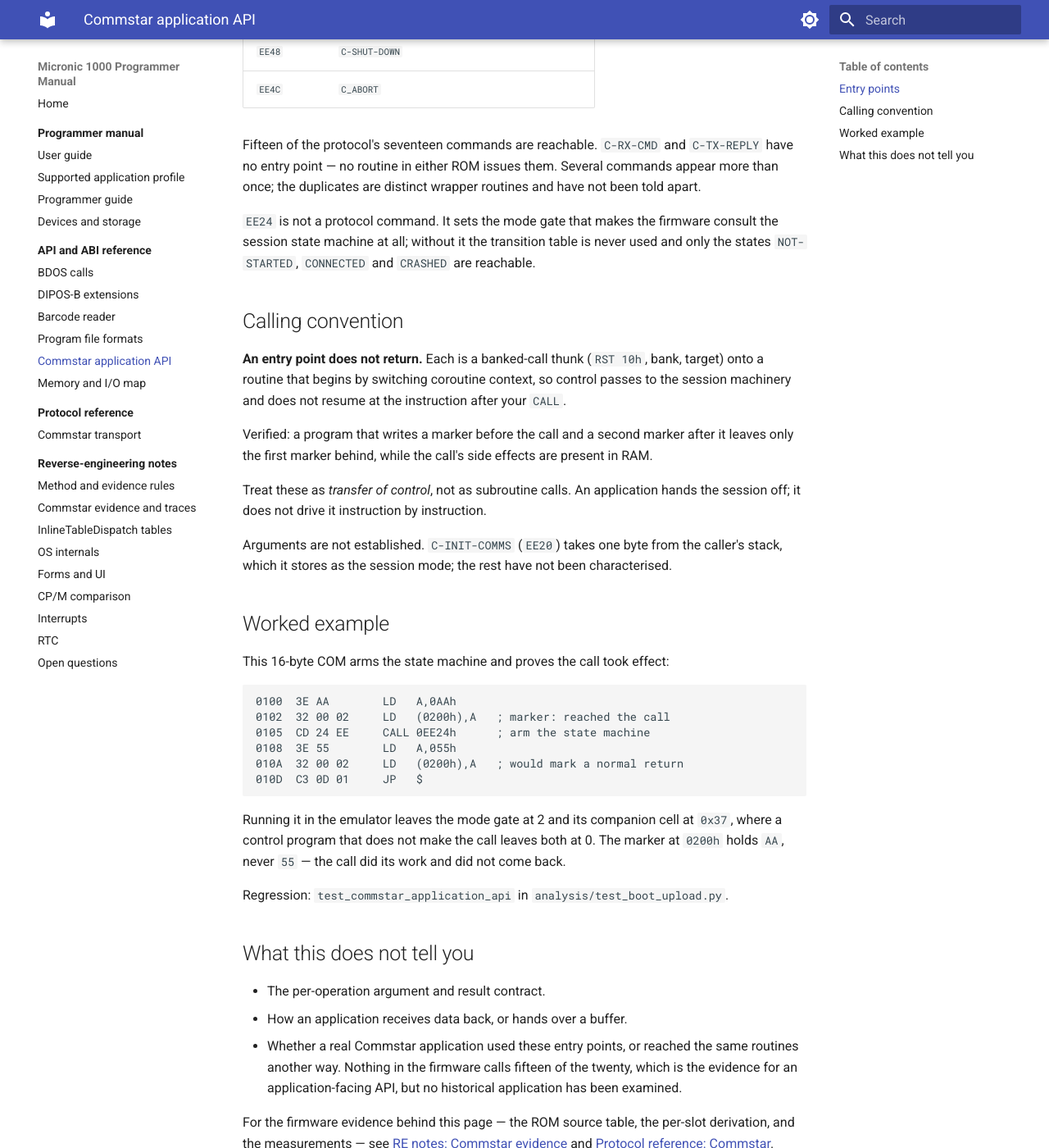
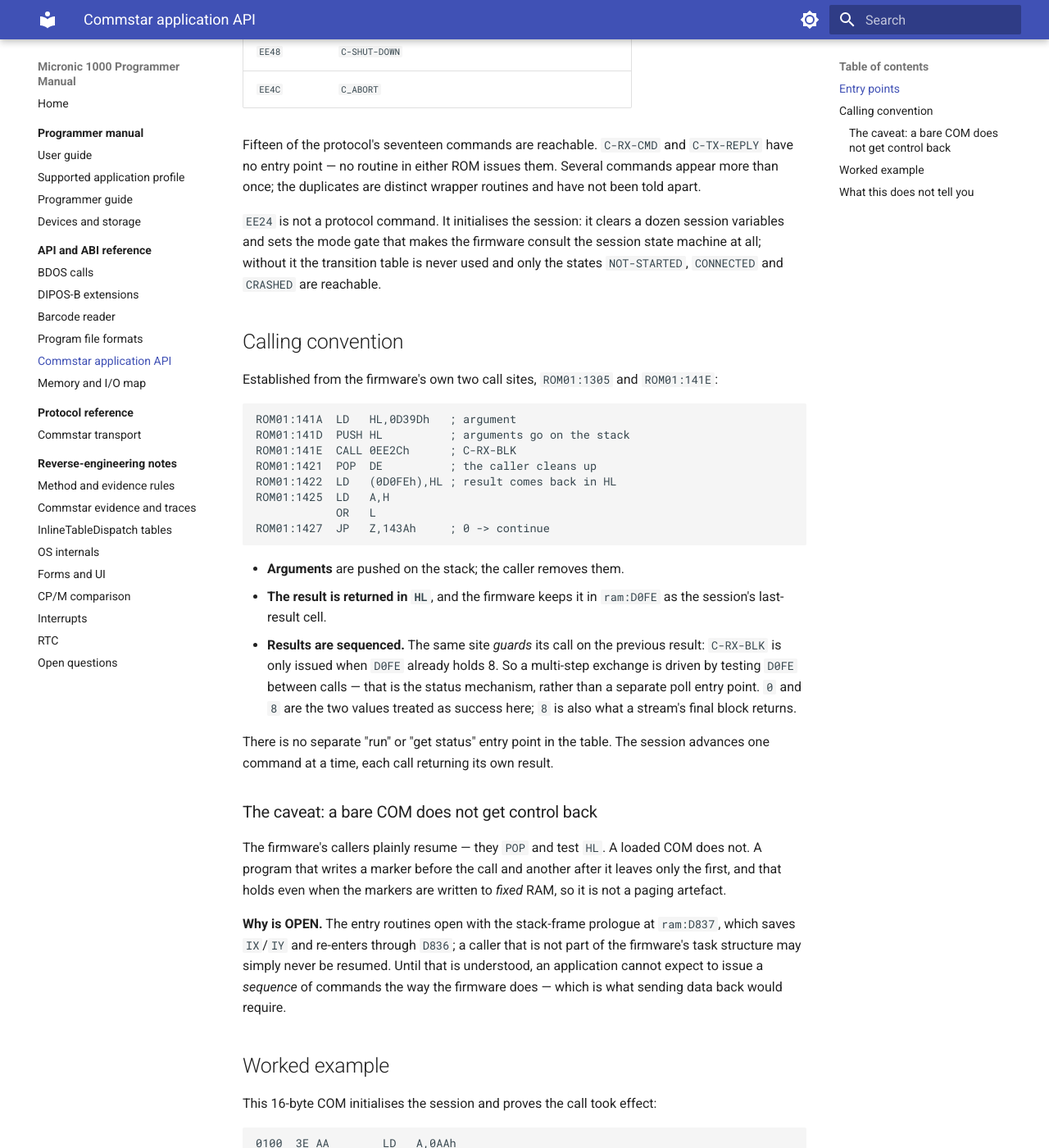
Before and after one commit to philpem/micronic1000, an MkDocs documentation site: the page built from doc/reference/commstar-api.md, in a window 1280 px wide and 1400 px high, scrolled down 1398 px. Shown: the whole window at 82% size. Built offline with MkDocs 1.6.1 and Material for MkDocs 9.7.7, drawn with Linux system fonts in a browser that asks for light colours; some of the changed text lies outside the part shown.

Commit message:
Correct the Commstar calling convention from the firmware's own call sites
Following the suggestion to look at how Commstar itself calls these entry
points. It corrected the previous commit and produced the real convention.

CORRECTION. That commit concluded "the entry points do NOT return", from a
COM experiment. Wrong as a general statement. The firmware's own callers
resume and read a result:

  ROM01:141A  LD   HL,0D39Dh    ; argument
  ROM01:141D  PUSH HL           ; arguments go on the stack
  ROM01:141E  CALL 0EE2Ch       ; C-RX-BLK
  ROM01:1421  POP  DE           ; the caller cleans up
  ROM01:1422  LD   (0D0FEh),HL  ; result returned in HL

The COM observation is real but narrower than I stated: a *bare
application* does not resume, and that holds with the marker written to
fixed RAM, so it is not a paging artefact. Why is now its own open item,
and it matters -- sending data to a host needs several commands in
sequence, which an application cannot yet issue.

The convention, and the answer to whether there is a "run" or "get status"
call: there is not. ram:D0FE holds the last command's result (now labelled
g_wSessionLastResult) and is also the sequencing mechanism -- ROM01:140E
requires it to hold 8 before issuing C-RX-BLK. Callers test that cell
between commands; the session advances one command at a time.

Two supporting readings corrected along the way: ram:D837, called first by
every entry routine, is a stack-frame prologue that saves IX/IY and
re-enters through D836, not a task switch; and E04B/E05A/E086 are 16-bit
compare helpers from the compiler runtime, so an earlier reading of
CALL E086 as a session guard was wrong.

RENAME: ROM00:46E9 Session_ConnectCheckCoro -> Session_InitState. It
performs no connect check -- it sets E48D = 2 and E6FC = 0x37 then clears a
dozen session variables. It was briefly labelled Session_EnableStateMachine,
naming only the E48D side effect; that stale label is deleted. (Worth
noting: create_label on a function entry adds a second symbol rather than
renaming it, which is how the duplicate arose.)

Co-Authored-By: Claude Opus 5 (1M context) <noreply@anthropic.com>
Claude-Session: https://claude.ai/code/session_01QBz9pn8cwR4hKVMeDTvs7x

````diff
--- a/doc/reference/commstar-api.md
+++ b/doc/reference/commstar-api.md
@@ -30,7 +30,7 @@ important caveat.
 | `EE18` | `C-END-FILE` | |
 | `EE1C` | `C-END-TX` | |
 | `EE20` | `C-INIT-COMMS` | |
-| `EE24` | *arms the session state machine* | |
+| `EE24` | *initialise session* (`Session_InitState`) | |
 | `EE28` | `C-MANUAL` | |
 | `EE2C` | `C-RX-BLK` | Receiving prog |
 | `EE30` | `C-SHUT-DOWN` | |
@@ -47,37 +47,63 @@ Fifteen of the protocol's seventeen commands are reachable. `C-RX-CMD` and
 Several commands appear more than once; the duplicates are distinct wrapper
 routines and have not been told apart.
 
-`EE24` is not a protocol command. It sets the mode gate that makes the
-firmware consult the session state machine at all; without it the
+`EE24` is not a protocol command. It initialises the session: it clears a
+dozen session variables and sets the mode gate that makes the firmware
+consult the session state machine at all; without it the
 transition table is never used and only the states `NOT-STARTED`,
 `CONNECTED` and `CRASHED` are reachable.
 
 ## Calling convention
 
-**An entry point does not return.** Each is a banked-call thunk
-(`RST 10h`, bank, target) onto a routine that begins by switching coroutine
-context, so control passes to the session machinery and does not resume at
-the instruction after your `CALL`.
+Established from the firmware's own two call sites, `ROM01:1305` and
+`ROM01:141E`:
 
-Verified: a program that writes a marker before the call and a second marker
-after it leaves only the first marker behind, while the call's side effects
-are present in RAM.
+```text
+ROM01:141A  LD   HL,0D39Dh   ; argument
+ROM01:141D  PUSH HL          ; arguments go on the stack
+ROM01:141E  CALL 0EE2Ch      ; C-RX-BLK
+ROM01:1421  POP  DE          ; the caller cleans up
+ROM01:1422  LD   (0D0FEh),HL ; result comes back in HL
+ROM01:1425  LD   A,H
+            OR   L
+ROM01:1427  JP   Z,143Ah     ; 0 -> continue
+```
 
-Treat these as *transfer of control*, not as subroutine calls. An application
-hands the session off; it does not drive it instruction by instruction.
+* **Arguments** are pushed on the stack; the caller removes them.
+* **The result is returned in `HL`**, and the firmware keeps it in
+  `ram:D0FE` as the session's last-result cell.
+* **Results are sequenced.** The same site *guards* its call on the previous
+  result: `C-RX-BLK` is only issued when `D0FE` already holds 8. So a
+  multi-step exchange is driven by testing `D0FE` between calls — that is
+  the status mechanism, rather than a separate poll entry point. `0` and `8`
+  are the two values treated as success here; `8` is also what a stream's
+  final block returns.
 
-Arguments are not established. `C-INIT-COMMS` (`EE20`) takes one byte from
-the caller's stack, which it stores as the session mode; the rest have not
-been characterised.
+There is no separate "run" or "get status" entry point in the table. The
+session advances one command at a time, each call returning its own result.
+
+### The caveat: a bare COM does not get control back
+
+The firmware's callers plainly resume — they `POP` and test `HL`. A loaded
+COM does not. A program that writes a marker before the call and another
+after it leaves only the first, and that holds even when the markers are
+written to *fixed* RAM, so it is not a paging artefact.
+
+**Why is OPEN.** The entry routines open with the stack-frame prologue at
+`ram:D837`, which saves `IX`/`IY` and re-enters through `D836`; a caller that
+is not part of the firmware's task structure may simply never be resumed.
+Until that is understood, an application cannot expect to issue a *sequence*
+of commands the way the firmware does — which is what sending data back
+would require.
 
 ## Worked example
 
-This 16-byte COM arms the state machine and proves the call took effect:
+This 16-byte COM initialises the session and proves the call took effect:
 
 ```text
 0100  3E AA        LD   A,0AAh
 0102  32 00 02     LD   (0200h),A   ; marker: reached the call
-0105  CD 24 EE     CALL 0EE24h      ; arm the state machine
+0105  CD 24 EE     CALL 0EE24h      ; initialise the session
 0108  3E 55        LD   A,055h
 010A  32 00 02     LD   (0200h),A   ; would mark a normal return
 010D  C3 0D 01     JP   $
@@ -85,10 +111,10 @@ This 16-byte COM arms the state machine and proves the call took effect:
 
 Running it in the emulator leaves the mode gate at 2 and its companion cell
 at `0x37`, where a control program that does not make the call leaves both
-at 0. The marker at `0200h` holds `AA`, never `55` — the call did its work
-and did not come back.
+at 0 — so the call reached the firmware and did its work. The marker holds
+`AA`, never `55`, for the reason described above.
 
-Regression: `test_commstar_application_api` in `analysis/test_boot_upload.py`.
+Regression: `CommstarApplicationApiTest` in `analysis/test_boot_upload.py`.
 
 ## What this does not tell you
 
````
Also changed, not shown: doc/re-notes/open-questions.md (+15 -2 lines), doc/research/TASKS.md (+28 -0 lines).
